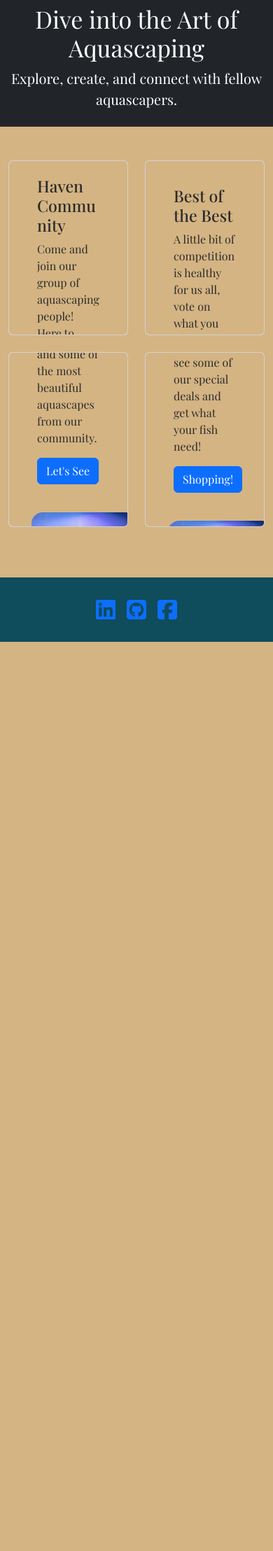
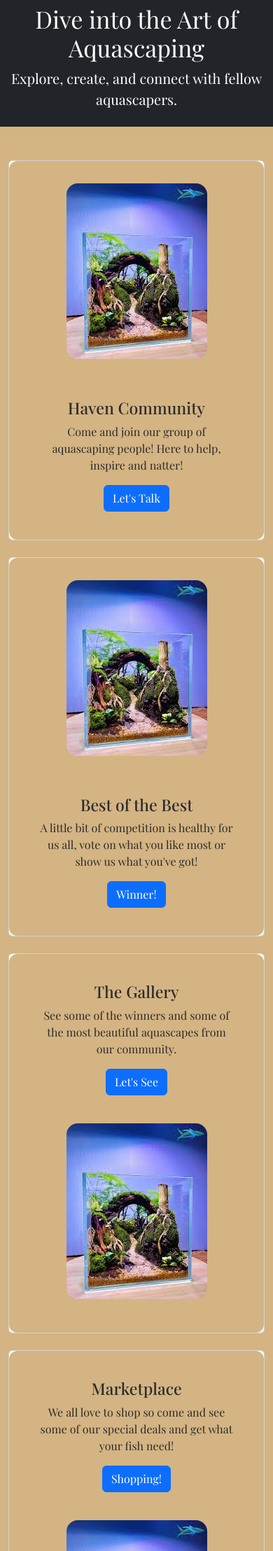
Before and after one commit to 14sammie41/aquascape-haven, a Django app: page / in a window 390 px wide. Shown: the part 57-2273 px from the top of the page at 70% size. Before the commit the page ends 974 px from the top, so only its background shows below. Run offline with Django 5.2, Linux system fonts and the light colour scheme; some libraries are stand-ins or nearby versions; some web fonts are replaced.

Commit message:
Added media queries and refactored

```diff
--- a/static/css/base.css
+++ b/static/css/base.css
@@ -248,3 +248,53 @@ footer {
     margin-bottom: 0.5rem;
     box-shadow: 0 2px 4px rgba(0, 0, 0, 0.1);
 }
+
+/* Media Queries */
+
+@media (max-width: 768px) {
+    .home-image {
+        width: 100%;
+        height: auto;
+        margin-bottom: 1rem;
+    }
+
+    .go-to {
+        padding: 1rem;
+        text-align: center;
+    }
+
+    .card .row {
+        flex-direction: column;
+    }
+
+    .card {
+        width: 100%;
+        max-height: none !important;
+        height: auto !important;
+        margin: 0 auto;
+        text-align: center;
+    }
+
+    .enter-form .card {
+        margin: 1rem;
+    }
+
+    .enter-form .card-body {
+        padding: 1rem;
+    }
+}
+
+@media (max-width: 576px) {
+    .card-title {
+        font-size: 1.25rem
+    }
+
+    .card-text {
+        font-size: 0.9rem;
+    }
+
+    .btn {
+        font-size: 0.9rem;
+        padding: 0.5rem 1rem;
+    }
+}
--- a/templates/base.html
+++ b/templates/base.html
@@ -112,19 +112,17 @@
         </header>
 
         <section class="container-fluid py-5">
-            <div class="row justify-content-center">
+            <div class="row gx-4">
                 <!-- Community Card -->
-                <div class="col-6 mb-4">
+                <div class="col-12 col-md-6 mb-4">
                     <div class="card">
-                        <div class="row g-0 align-items-center go-to">
-                            <div class="col-md-4 d-flex align-items-center">
-                                <div class="p-3 w-100">
+                        <div class="d-flex flex-column flex-md-row align-items-center go-to">
+                            <div class="p-3 flex-shrink-0">
                                 <a href="{% url 'community:community' %}">
                                     <img class="home-image" src="static\images\nano-scape-winner.jpeg" alt="">
                                 </a>
                             </div>
-                            </div>
-                            <div class="col-md-8 card-body">
+                            <div class="card-body text-center text-md-start">
                                 <h3 id="community">Haven Community</h3>
                                 <p>Come and join our group of aquascaping people! Here to help, inspire and natter!</p>
                                 <a href="{% url 'community:community' %}" class="btn btn-primary">Let's Talk</a>
@@ -133,17 +131,15 @@
                     </div>
                 </div>
                 <!-- Competition Card -->
-                <div class="col-6 mb-4">
+                <div class="col-12 col-md-6 mb-4">
                     <div class="card">
-                        <div class="row g-0 align-items-center go-to">
-                            <div class="col-md-4 d-flex align-items-center">
-                                <div class="p-3 w-100">
+                        <div class="d-flex flex-column flex-md-row align-items-center go-to">
+                            <div class="p-3 flex-shrink-0">
                                 <a href="{% url 'competition_home' %}">
                                     <img class="home-image" src="static\images\nano-scape-winner.jpeg" alt="">
                                 </a>
                             </div>
-                            </div>
-                            <div class="col-md-8 card-body">
+                            <div class="card-body text-center text-md-start">
                                 <h3 id="community">Best of the Best</h3>
                                 <p>A little bit of competition is healthy for us all, vote on what you like most or show us what you've got!</p>
                                 <a href="{% url 'competition_home' %}" class="btn btn-primary">Winner!</a>
@@ -152,16 +148,15 @@
                     </div>
                 </div>
                 <!-- Gallery Card -->
-                <div class="col-6 mb-4">
+                <div class="col-12 col-md-6 mb-4">
                     <div class="card">
-                        <div class="row g-0 align-items-center go-to">
-                            <div class="col-md-8 card-body">
+                        <div class="d-flex flex-column flex-md-row align-items-center go-to">
+                            <div class="card-body text-center text-md-start">
                                 <h3 id="community">The Gallery</h3>
                                 <p>See some of the winners and some of the most beautiful aquascapes from our community.</p>
                                 <a href="{% url 'gallery' %}" class="btn btn-primary">Let's See</a>
                             </div>
-                            <div class="col-md-4 d-flex align-items-center">
-                                <div class="p-3 w-100">
+                            <div class="p-3 flex-shrink-0">
                                 <a href="{% url 'gallery' %}">
                                     <img class="home-image" src="static\images\nano-scape-winner.jpeg" alt="">
                                 </a>
@@ -169,22 +164,19 @@
                         </div>
                     </div>
                 </div>
-                </div>
                 <!-- Marketplace Card -->
-                <div class="col-6 mb-4">
+                <div class="col-12 col-md-6 mb-4">
                     <div class="card">
-                        <div class="row g-0 align-items-center go-to">
-                            <div class="col-md-8 card-body">
+                        <div class="d-flex flex-column flex-md-row align-items-center go-to">
+                            <div class="card-body text-center text-md-start">
                                 <h3 id="community">Marketplace</h3>
                                 <p>We all love to shop so come and see some of our special deals and get what your fish need!</p>
                                 <a href="{% url 'product_list' %}" class="btn btn-primary">Shopping!</a>
                             </div>
-                            <div class="col-md-4 d-flex align-items-center">
-                                <div class="p-3 w-100">
+                            <div class="p-3 flex-shrink-0">
                                 <a href="{% url 'product_list' %}">
                                     <img class="home-image" src="static\images\nano-scape-winner.jpeg" alt="">
                                 </a>
-                                </div>
                             </div>
                         </div>
                     </div>
```
Lines whose indentation alone changed are shown as unchanged.
